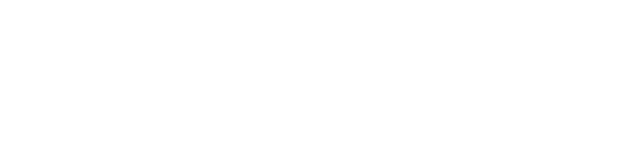
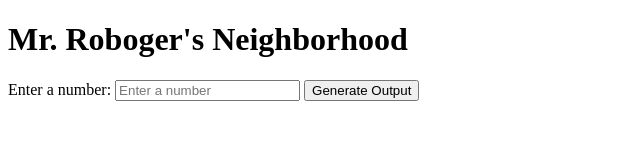
Before and after one commit to izzy503/Mr.-Robogers-Neighborhood, a plain HTML site: page index.html in a window 1280 px wide. Shown: the whole page, without its empty margins (0-640 px from the left). Drawn offline with Linux system fonts and the light colour scheme.

Commit message:
Added additional html code this will allow webpage to display

```diff
--- a/index.html
+++ b/index.html
@@ -4,3 +4,14 @@
   <title>Mr. Roboger's Neighborhood</title>
   <link rel="stylesheet" type="text/css" href="css/styles.css">
 </head>
+<body>
+    <h1>Mr. Roboger's Neighborhood</h1>
+    <div class="container">
+      <label for="userInput">Enter a number:</label>
+      <input type="number" id="userInput" placeholder="Enter a number">
+      <button onclick="generateOutput()">Generate Output</button>
+      <p id="output"></p>
+    </div>
+    <script src="js/javascript.js"></script>
+  </body>
+  </html>
```
